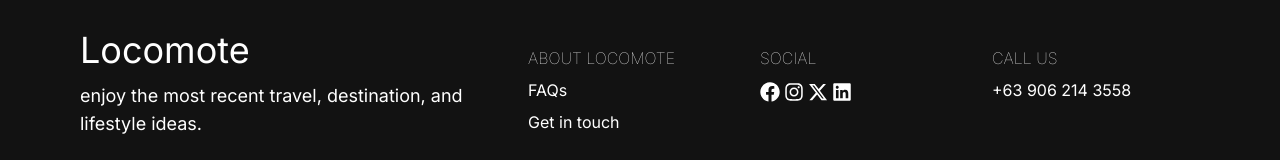
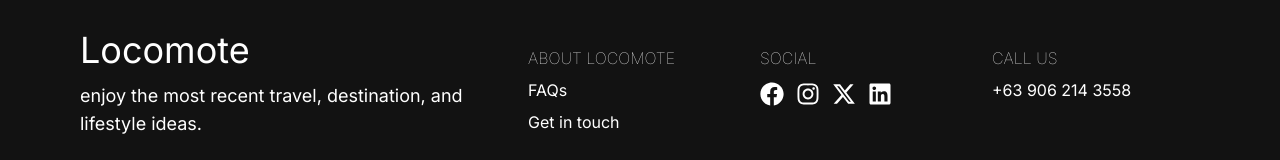
Before and after one commit to knowsblednyahaha/Locomote, a Next.js app: page / in a window 1280 px wide. Shown: the part 4170-4330 px from the top of the page. Built offline with nearby package versions, Linux system fonts and the light colour scheme.

Commit message:
fixed the size of social media icons

```diff
--- a/app/components/Footer.tsx
+++ b/app/components/Footer.tsx
@@ -23,7 +23,7 @@ export default function Footer() {
             </div>
             <div className="md:w-1/3 lg:[20%] flex flex-col items-center lg:items-start">
               <span className="font-thin uppercase">Social</span>
-              <div className="flex justify-center md:justify-start gap-x-1 pt-3 text-xl">
+              <div className="flex justify-center md:justify-start gap-x-2 lg:gap-x-3 pt-3 text-xl lg:text-2xl">
                 <div>
                   <FaFacebook />
                 </div>
```
